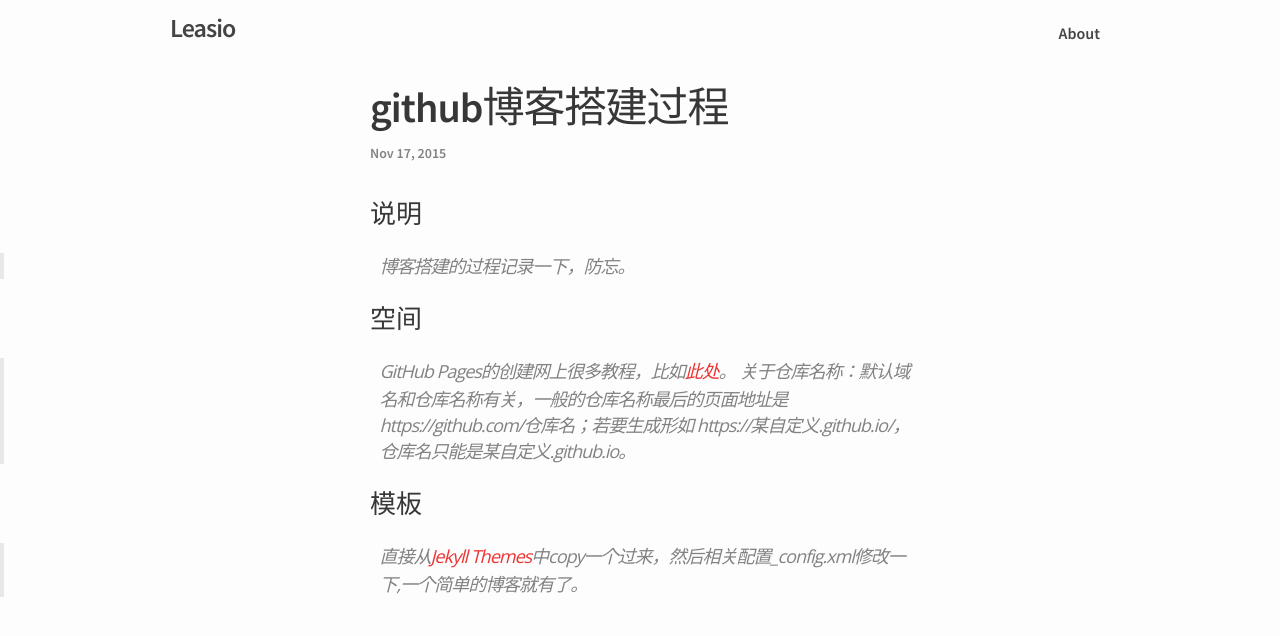
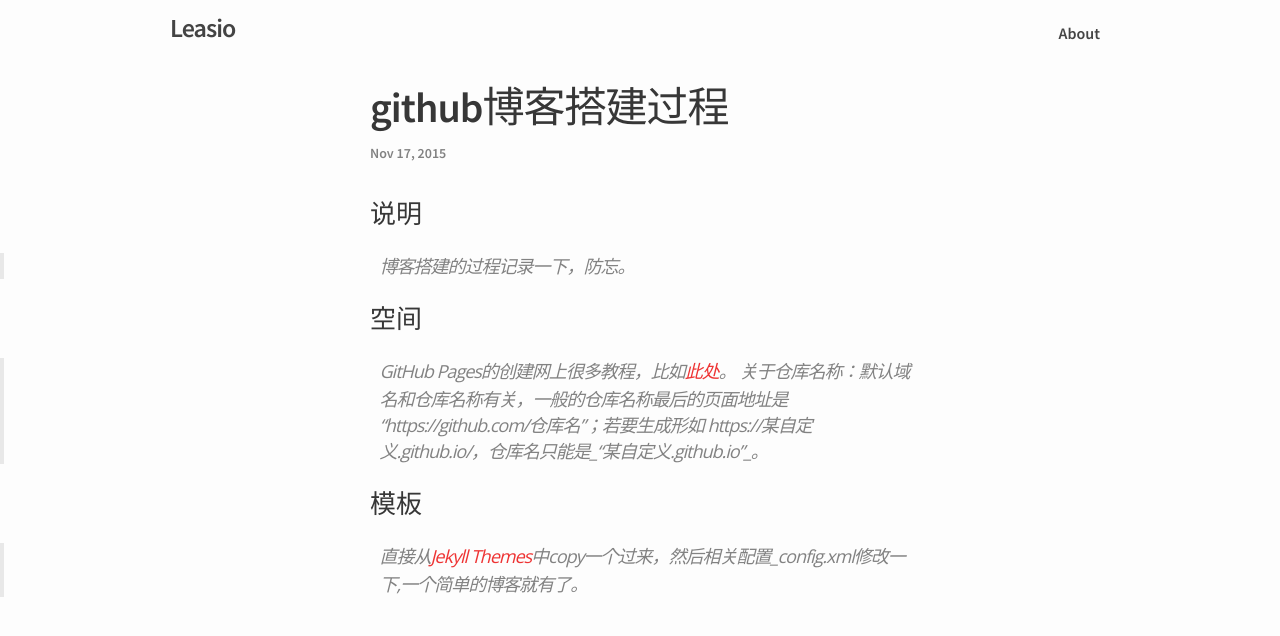
Before and after one commit to leasio/leasio.github.io, a Jekyll site: the page built from _posts/2015-11-17-20151117-01.md, in a window 1280 px wide. Shown: the top 636 px of the page. Built offline with Jekyll 4.4.1, drawn with Linux system fonts in a browser that asks for light colours.

```diff
--- a/_posts/2015-11-17-20151117-01.md
+++ b/_posts/2015-11-17-20151117-01.md
@@ -11,7 +11,7 @@ categories: jekyll update
 
 ### 空间
 > GitHub Pages的创建网上很多教程，比如[此处](http://www.linuxidc.com/Linux/2015-02/114121.htm)。
-> 关于仓库名称：默认域名和仓库名称有关，一般的仓库名称最后的页面地址是 *https://github.com/仓库名*；若要生成形如 *https://某自定义.github.io/*，仓库名只能是*某自定义.github.io*。
+> 关于仓库名称：默认域名和仓库名称有关，一般的仓库名称最后的页面地址是 _“https://github.com/仓库名”_；若要生成形如 *https://某自定义.github.io/*，仓库名只能是_“某自定义.github.io”_。
 
 ### 模板
 > 直接从[Jekyll Themes](http://jekyllthemes.org/)中copy一个过来，然后相关配置_config.xml修改一下,一个简单的博客就有了。
```
